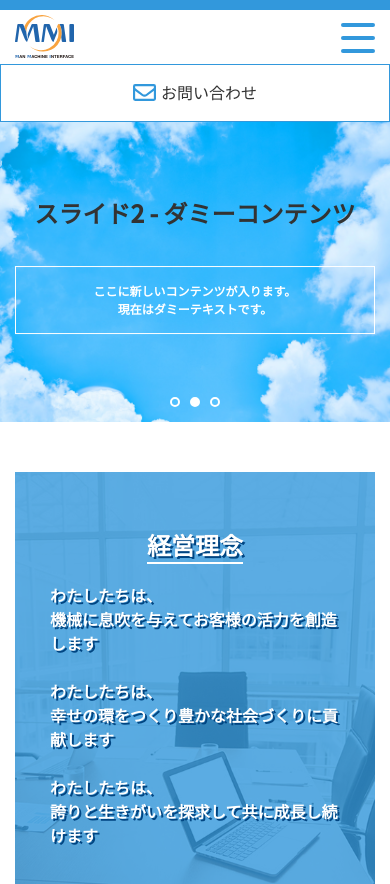
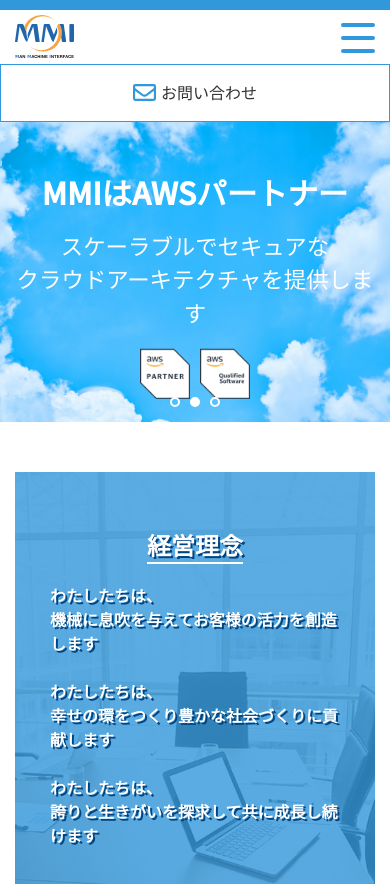
Before and after one commit to mmi-sc/mmi-sc.github.io, a plain HTML site: page index.html in a window 390 px wide. Shown: the top 884 px of the page. Drawn offline with nearby package versions, Linux system fonts and the light colour scheme; some packages are replaced by stand-ins of ours; files that its build step writes are made by us from their sources; no server answers; a script that the page names is missing.

Commit message:
Add AWS partner content to second slide
- Add AWS partner messaging and branding to slide 2
- Include AWS partner and qualified software badges
- Implement responsive badge positioning below content
- Optimize font sizes for desktop and mobile displays
- Ensure proper spacing and layout across all screen sizes

```diff
--- a/index.html
+++ b/index.html
@@ -161,9 +161,13 @@
       </div>
       <div class="slide">
         <div class="page-width pos-ab-c">
-          <h2>スライド2 - ダミーコンテンツ</h2>
-          <div class="first-catch">
-            <p>ここに新しいコンテンツが入ります。<br>現在はダミーテキストです。</p>
+          <div class="slide-content">
+            <h2 style="color: white; font-size: 1.9rem; margin-bottom: 0.8rem; text-align: center;">MMIはAWSパートナー</h2>
+            <p style="color: white; font-size: 1.4rem; text-align: center; margin-bottom: 0;">スケーラブルでセキュアな<br>クラウドアーキテクチャを提供します</p>
+            <div class="aws-badges" style="position: absolute; bottom: 30px; right: 30px; display: flex; gap: 15px;">
+              <img src="/wp-content/themes/mmi/images/aws-partner-light.png" alt="AWS Partner" style="height: 80px; width: auto;">
+              <img src="/wp-content/themes/mmi/images/aws-qualified-software-light.png" alt="AWS Qualified Software" style="height: 80px; width: auto;">
+            </div>
           </div>
         </div>
       </div>
--- a/wp-content/themes/mmi/css/style.css
+++ b/wp-content/themes/mmi/css/style.css
@@ -550,6 +550,19 @@
   }
   .pickup-navi ul li a:hover {
     opacity: 0.7;
+  }
+  .slide-content h2 {
+    font-size: 2.5rem !important;
+  }
+  .slide-content p {
+    font-size: 1.8rem !important;
+  }
+  .aws-badges {
+    position: static !important;
+    display: flex !important;
+    justify-content: center !important;
+    margin-top: 30px !important;
+    gap: 20px !important;
   }
 }
 @media screen and (max-width:768px) {
@@ -930,6 +943,16 @@
   }
   .first-catch p {
     font-size: 12px;
+  }
+  .aws-badges {
+    position: static !important;
+    display: flex !important;
+    justify-content: center !important;
+    margin-top: 20px !important;
+    gap: 10px !important;
+  }
+  .aws-badges img {
+    height: 50px !important;
   }
 }
 @media screen and (max-width:480px) {
```
Also changed, not shown: wp-content/themes/mmi/images/aws-partner-light.png (added), wp-content/themes/mmi/images/aws-qualified-software-light.png (added).
